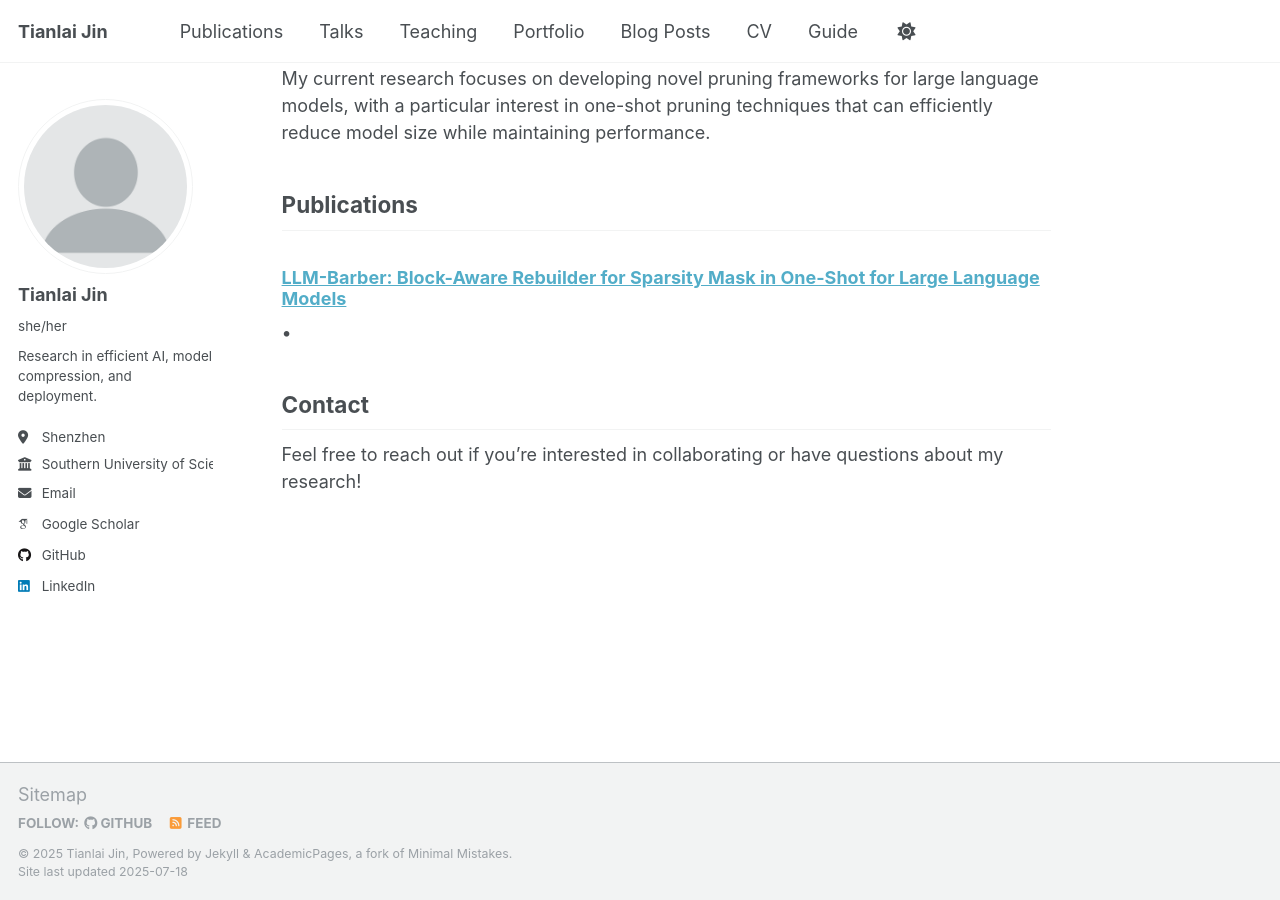
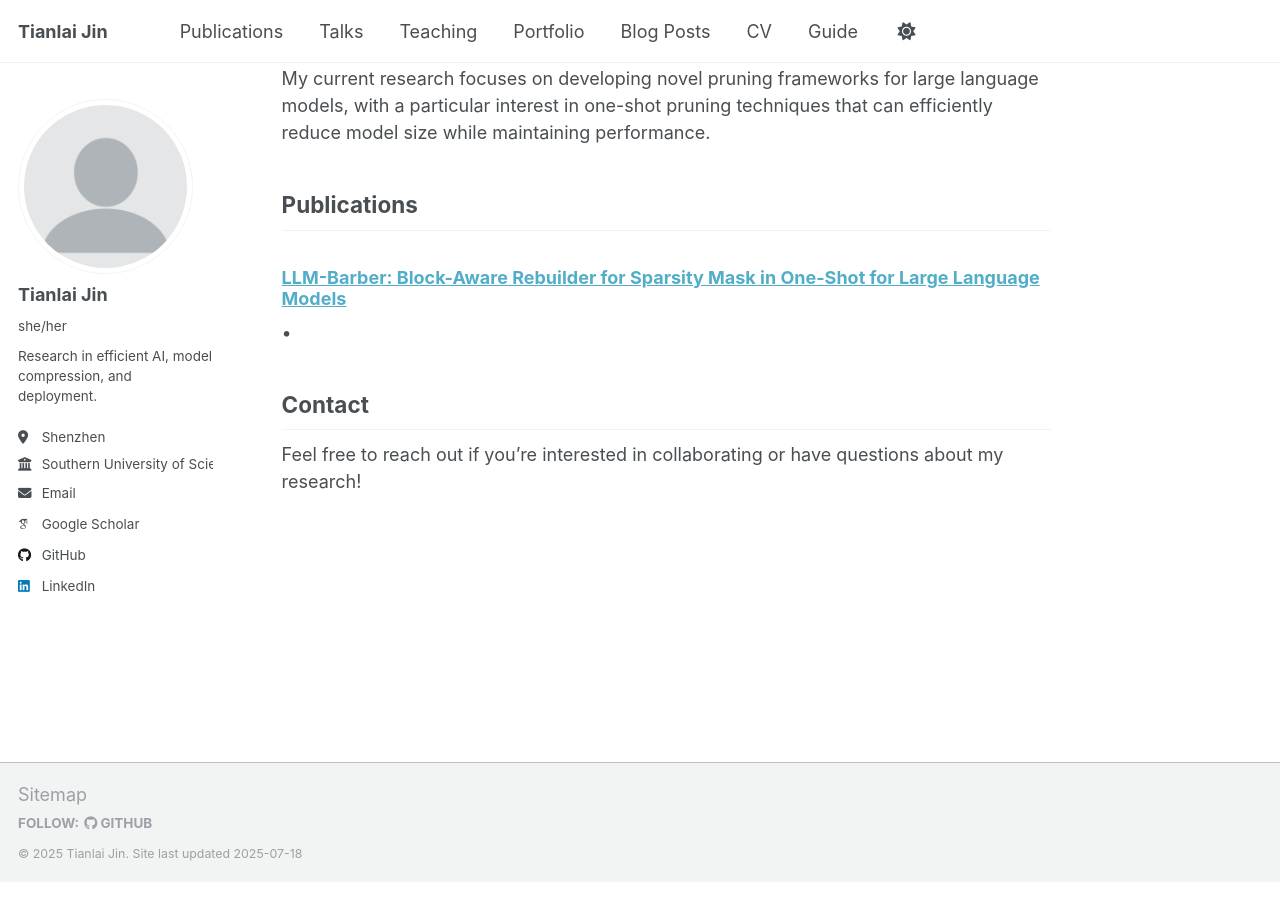
Before and after one commit to Steindox/Steindox.github.io, a Jekyll site: the page built from _pages/about.md, in a window 1280 px wide and 900 px high, scrolled down 729 px. Built offline with Jekyll 4.4.1, drawn with Linux system fonts in a browser that asks for light colours; some web fonts are replaced; a script that is not in the unit is left out.

Commit message:
Clean up navigation and footer: hide RSS feed and simplify footer text

```diff
--- a/_config.yml
+++ b/_config.yml
@@ -52,7 +52,7 @@ author:
 
   # Social media
   artstation       : # Username
-  # bluesky          : # Username # Replace this with you Bluesky username
+
   facebook         : # Username
   flickr           : # Username
   foursquare       : # Username
@@ -120,7 +120,7 @@ staticman:
       options:
         format           : "iso8601" # "iso8601" (default), "timestamp-seconds", "timestamp-milliseconds"
 atom_feed:
-  hide                   : false     # change to true to hide the RSS feed in the footer
+  hide                   : true     # change to true to hide the RSS feed in the footer
   path                   : # blank (default) uses feed.xml
 
 
--- a/_includes/footer.html
+++ b/_includes/footer.html
@@ -20,6 +20,5 @@
 {% endif %}
 
 <div class="page__footer-copyright">
-  &copy; {{ site.time | date: '%Y' }} {{ site.name | default: site.title }}, {{ site.data.ui-text[site.locale].powered_by | default: "Powered by" }} <a href="http://jekyllrb.com" rel="nofollow">Jekyll</a> &amp; <a href="https://github.com/academicpages/academicpages.github.io">AcademicPages</a>, a fork of <a href="https://mademistakes.com/work/minimal-mistakes-jekyll-theme/" rel="nofollow">Minimal Mistakes</a>.<br />
-  Site last updated {{ "now" | date: '%Y-%m-%d' %}}
+  &copy; {{ site.time | date: '%Y' }} {{ site.name | default: site.title }}. Site last updated {{ "now" | date: '%Y-%m-%d' }}
 </div>
```
Also changed, not shown: _pages/portfolio.html (deleted, +0 -13 lines), _pages/talks.html (deleted, +0 -16 lines), _pages/teaching.html (deleted, +0 -12 lines).
